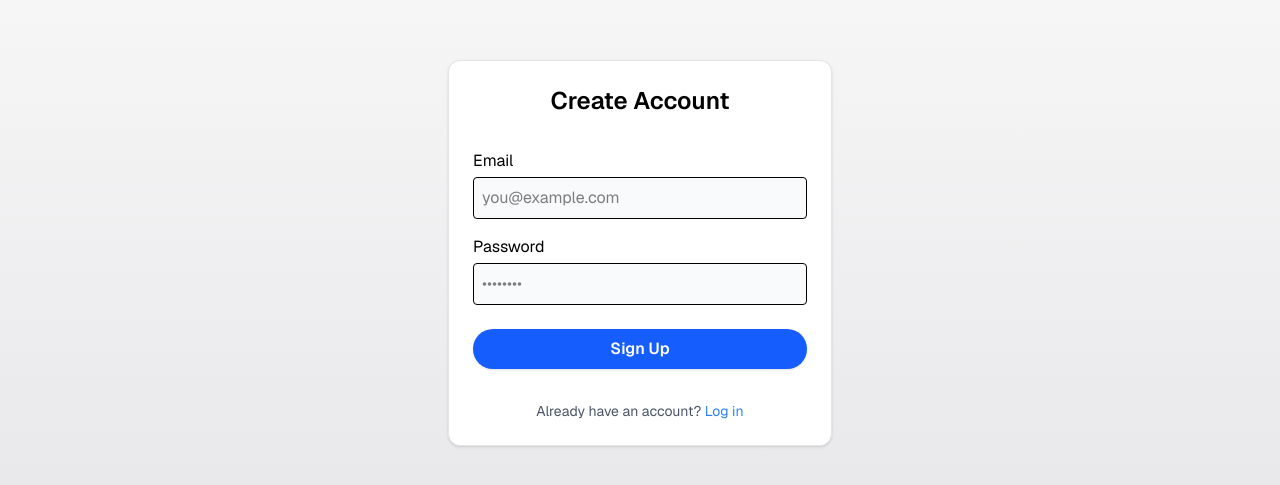
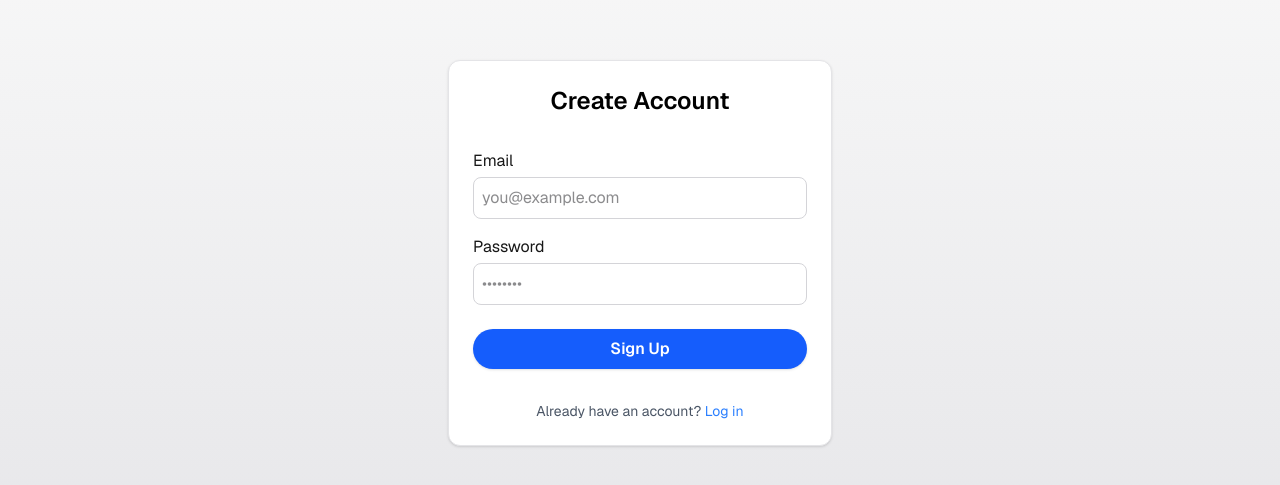
Before and after one commit to Bubble-Wrap-Pop/next-supabase-starter, a Next.js app: page /signup in a window 1280 px wide. Shown: the part 147-632 px from the top of the page. Built offline with nearby package versions, Linux system fonts and the light colour scheme.

Commit message:
moved form to authform

```diff
--- a/app/(auth)/login/page.tsx
+++ b/app/(auth)/login/page.tsx
@@ -29,7 +29,6 @@ export default async function LoginPage(props: {
   }
 
   return (
-    <form action={login}>
     <AuthForm
       title="Log In"
       error={searchParams.error}
@@ -42,7 +41,7 @@ export default async function LoginPage(props: {
           </Link>
         </p>
       }
+      action={login}
     />
-    </form>
   )
 }
--- a/app/(auth)/signup/page.tsx
+++ b/app/(auth)/signup/page.tsx
@@ -35,7 +35,6 @@ export default async function SignupPage(props: {
   }
 
   return (
-    <form action={signup}>
     <AuthForm
       title="Create Account"
       error={searchParams.error}
@@ -49,7 +48,7 @@ export default async function SignupPage(props: {
           </Link>
         </p>
       }
+      action={signup}
     />
-    </form>
   )
 }
--- a/components/auth/AuthForm.tsx
+++ b/components/auth/AuthForm.tsx
@@ -10,6 +10,7 @@ export function AuthForm({
   children,
   submitLabel,
   footer,
+  action,
 }: {
   title: string
   error?: string
@@ -17,11 +18,13 @@ export function AuthForm({
   children?: ReactNode
   submitLabel: string
   footer: ReactNode
+  action: (formData: FormData) => void | Promise<void>
 }) {
   return (
     <PageContainer className="flex flex-col items-center justify-center p-4">
       <div className="w-full max-w-sm">
-        <Card className="flex flex-col gap-4 p-6">
+        <form action={action}>
+          <Card>
             <h1 className="text-2xl font-semibold text-center mb-4 text-black dark:text-white">
               {title}
             </h1>
@@ -39,7 +42,7 @@ export function AuthForm({
             )}
 
             <div className="flex flex-col gap-1">
-            <label htmlFor="email" className="text-black dark:text-white">
+              <label htmlFor="email">
                 Email
               </label>
               <input
@@ -48,12 +51,12 @@ export function AuthForm({
                 type="email"
                 placeholder="you@example.com"
                 required
-              className="border p-2 rounded text-black bg-gray-50 dark:bg-gray-800 dark:text-white dark:border-gray-700"
+                className="border border-zinc-300 dark:border-zinc-700 bg-white dark:bg-zinc-900 p-2 rounded-lg text-zinc-900 dark:text-white w-full"
               />
             </div>
 
             <div className="flex flex-col gap-1">
-            <label htmlFor="password" className="text-black dark:text-white">
+              <label htmlFor="password">
                 Password
               </label>
               <input
@@ -62,7 +65,7 @@ export function AuthForm({
                 type="password"
                 placeholder="••••••••"
                 required
-              className="border p-2 rounded text-black bg-gray-50 dark:bg-gray-800 dark:text-white dark:border-gray-700"
+                className="border border-zinc-300 dark:border-zinc-700 bg-white dark:bg-zinc-900 p-2 rounded-lg text-zinc-900 dark:text-white w-full"
               />
             </div>
 
@@ -74,6 +77,7 @@ export function AuthForm({
 
               {footer}
           </Card>
+        </form>
       </div>
     </PageContainer>
   )
```
Lines whose indentation alone changed are shown as unchanged.
